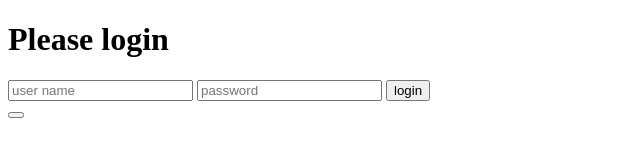
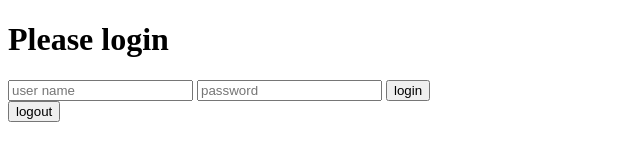
Before and after one commit to bargalya/MetalFest, a website: page login.html in a window 1280 px wide. Shown: the whole page, without its empty margins (0-640 px from the left). Drawn offline with Linux system fonts and the light colour scheme.

Commit message:
adding logout

```diff
--- a/login.html
+++ b/login.html
@@ -23,7 +23,7 @@
             <button ng-click="vm.login()">login</button>
         </div>
         <fb:login-button show-faces="true" max-rows="1" size="large"></fb:login-button>
-        <button ng-click="vm.logout()"></button>
+        <button ng-click="vm.logout()">logout</button>
         <div id="fb-root"></div>
     </div>
     <script src="vendors/angular.min.js"></script>
```
